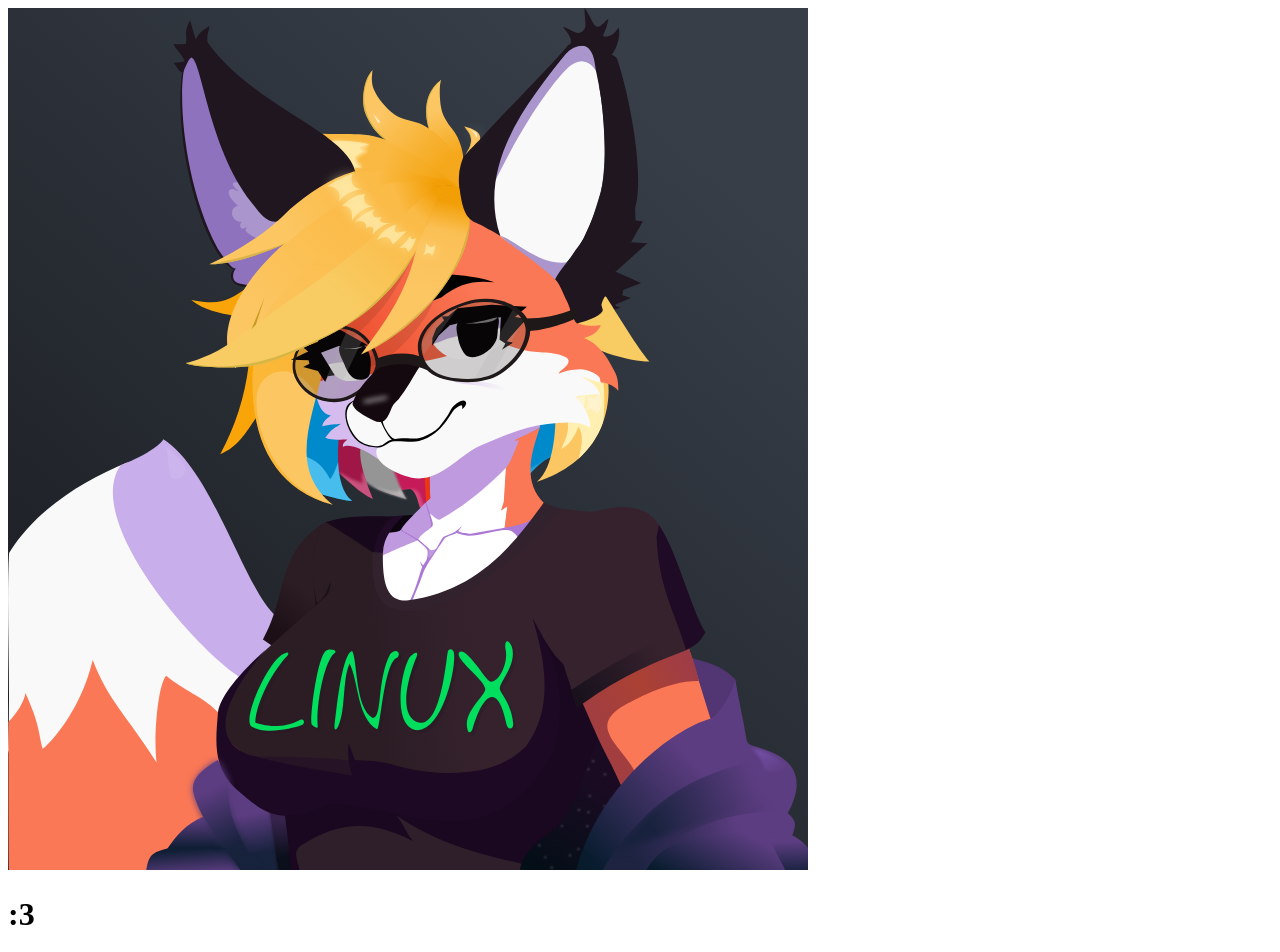
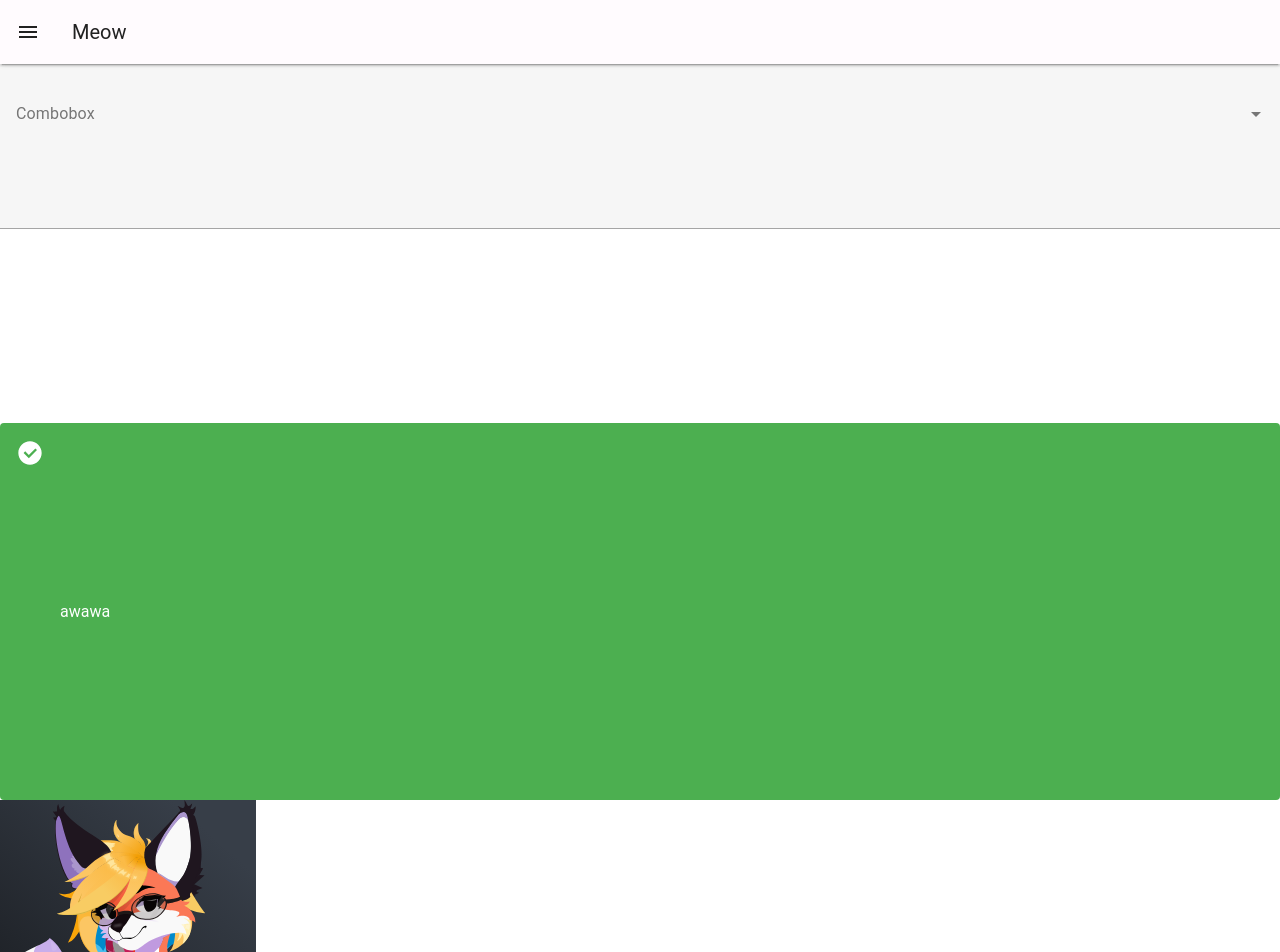
Before and after one commit to theverygaming/meow, a Vue app in the folder frontend/: page / in a window 1280 px wide. Shown: the top 952 px of the page. Built offline with nearby package versions, Linux system fonts and the light colour scheme; the HTML template or start-up script is replaced by a standard one.

Commit message:
add vuetify

```diff
--- a/frontend/package.json
+++ b/frontend/package.json
@@ -13,7 +13,8 @@
     "format": "prettier --write src/"
   },
   "dependencies": {
-    "vue": "^3.5.12"
+    "vue": "^3.5.12",
+    "vuetify": "^3.7.4"
   },
   "devDependencies": {
     "@tsconfig/node22": "^22.0.0",
--- a/frontend/src/App.vue
+++ b/frontend/src/App.vue
@@ -1,5 +1,7 @@
 <script setup lang="ts">
-import HelloWorld from './components/HelloWorld.vue'
+import { ref } from 'vue';
+
+const drawer = ref(false);
 </script>
 
 <template>
@@ -8,10 +10,23 @@
   </header>
 
   <main>
-    <img alt="xenia" src="./assets/xenia_drawing1.svg" width="800" />
+    <v-app>
+      <v-app-bar :elevation="2">
+        <template v-slot:prepend>
+          <v-app-bar-nav-icon @click.stop="drawer = !drawer"/>
+        </template>
 
-    <div class="wrapper">
-      <HelloWorld msg=":3" />
-    </div>
+        <v-app-bar-title>Meow</v-app-bar-title>
+      </v-app-bar>
+      <v-navigation-drawer v-model="drawer">
+        <v-list-item link title="Silly" subtitle="test"></v-list-item>
+      </v-navigation-drawer>
+      <v-combobox
+        label="Combobox"
+        :items="['meow', 'dfsdf', ':3']"
+      ></v-combobox>
+      <v-alert text="awawa" type="success"></v-alert>
+    </v-app>
+    <img alt="xenia" src="./assets/xenia_drawing1.svg" width="20%" />
   </main>
 </template>
--- a/frontend/src/components/HelloWorld.vue
+++ /dev/null
@@ -1,11 +0,0 @@
-<script setup lang="ts">
-defineProps<{
-  msg: string
-}>()
-</script>
-
-<template>
-  <div>
-    <h1>{{ msg }}</h1>
-  </div>
-</template>
--- a/frontend/src/main.ts
+++ b/frontend/src/main.ts
@@ -1,6 +1,26 @@
-//import './assets/main.css'
+import { createApp } from 'vue'
 
-import { createApp } from 'vue'
+// Vuetify
+import 'vuetify/styles'
+import { createVuetify } from 'vuetify'
+import * as components from 'vuetify/components'
+import * as directives from 'vuetify/directives'
+import { md3 } from 'vuetify/blueprints'
+import { aliases, mdi } from 'vuetify/iconsets/mdi-svg'
+
 import App from './App.vue'
 
-createApp(App).mount('#app')
+const vuetify = createVuetify({
+  components,
+  directives,
+  blueprint: md3,
+  icons: {
+    defaultSet: 'mdi',
+    aliases,
+    sets: {
+      mdi,
+    },
+  },
+})
+
+createApp(App).use(vuetify).mount('#app')
```
Also changed, not shown: 1 other file (tests, documents, lock files or other folders).
